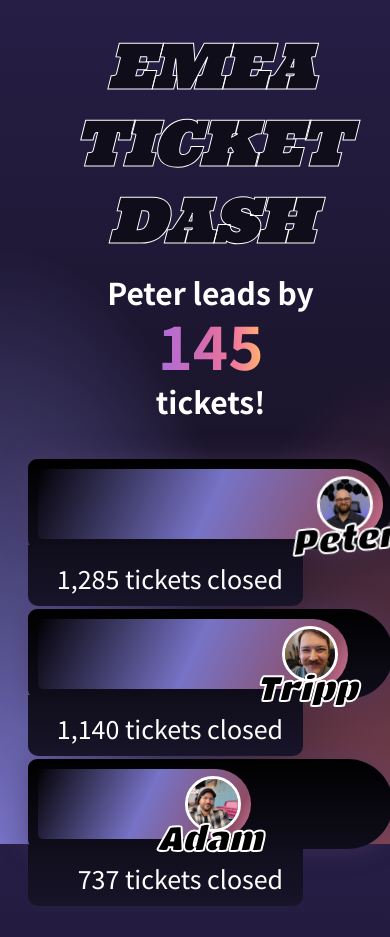
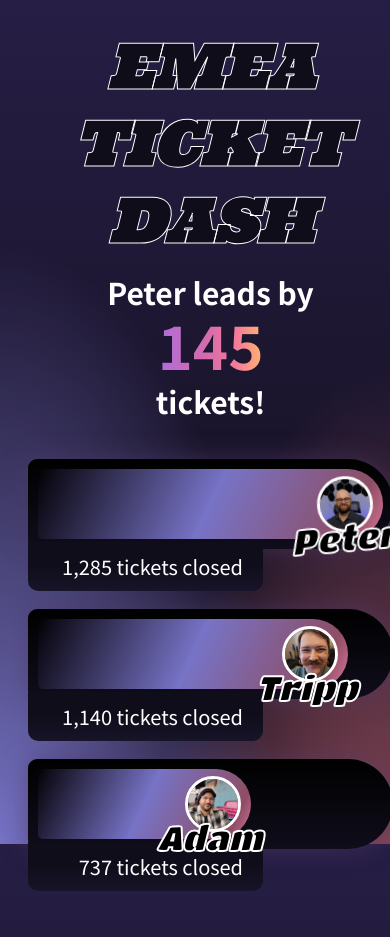
Before and after one commit to PxlH00t/TicketDash, a plain HTML site: page index.html in a window 390 px wide. Shown: the top 937 px of the page. Drawn offline with Linux system fonts and the light colour scheme.

Commit message:
mobile view

```diff
--- a/style.css
+++ b/style.css
@@ -176,17 +176,23 @@ h2 {
 
 @media (max-width: 768px) {
     .ticket-container {
-        top: 95%;
+        top: 92%;
         left: 0px;
-        padding-top: 15px;
+        padding-top: 10px;
         padding-left: 15px;
         border-radius: 0px 00px 10px 10px;
         background-color: #100D1B;
         background: linear-gradient(
             #100D1B 0%,
+            #100D1B 50%,
             #181429 100%
         );
         z-index: 1;
+        width: 200px;
+    }
+
+    .tickets {
+        font-size: 20px;
     }
 
     .race-track {
```
